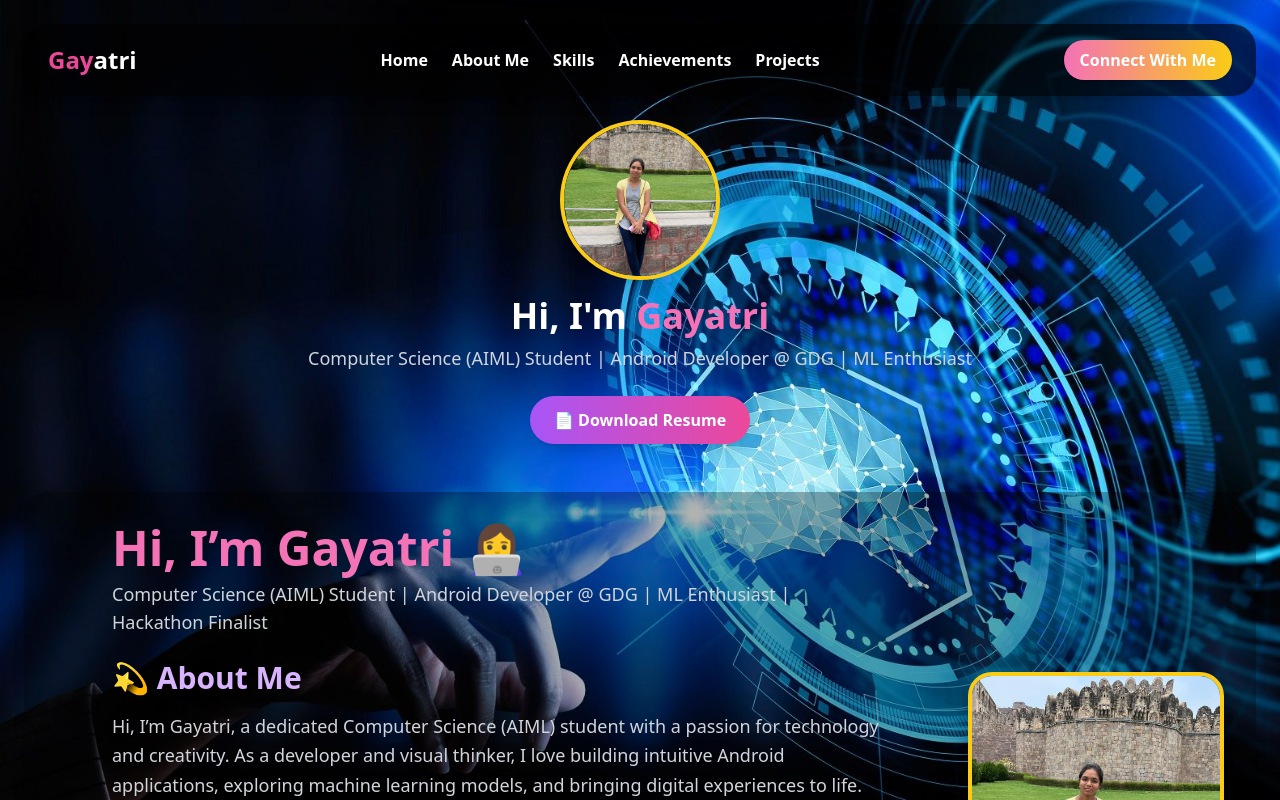
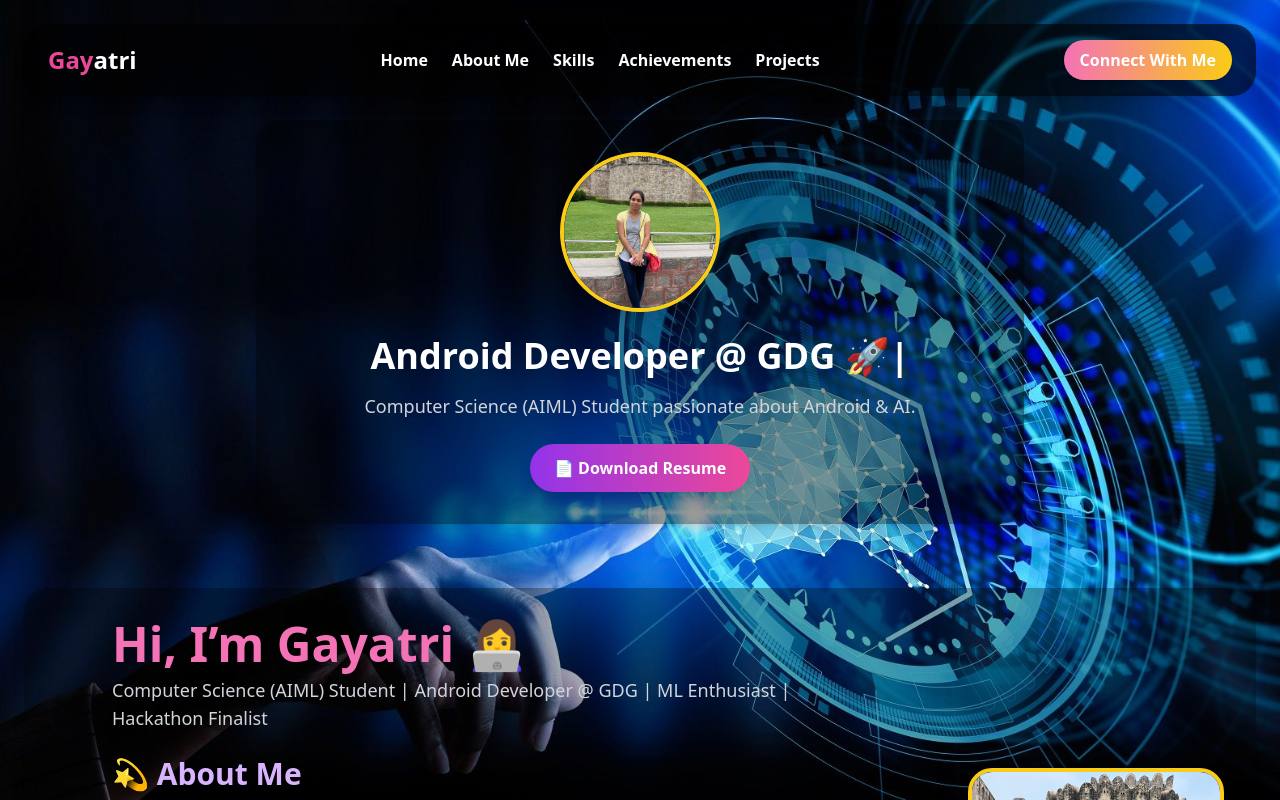
Before and after one commit to gayatrihub/my_port, a React (Create React App) app: page / in a window 1280 px wide. Shown: the top 800 px of the page. Built offline with nearby package versions, Linux system fonts and the light colour scheme.

Commit message:
Update App.js

```diff
--- a/src/App.js
+++ b/src/App.js
@@ -6,6 +6,7 @@ import appImg from "./assets/images/app.jpg";
 import odImg from "./assets/images/Object_detection.jpg";
 import onlinereportImg from "./assets/images/online_report.jpg";
 import websiteImg from "./assets/images/website.jpg";
+import { TypeAnimation } from 'react-type-animation';
 
 import {
   FaPython,
@@ -173,8 +174,8 @@ function App() {
           Connect With Me
         </a>
       </nav>
-    {/* Hero Section */}
-<section className="text-center mb-12">
+    {/* Hero Profile Section */}
+<section className="bg-black bg-opacity-40 rounded-3xl shadow-lg p-8 mb-16 text-center max-w-3xl mx-auto">
   <motion.img
     src="profile.jpg"
     alt="Gayatri"
@@ -183,22 +184,39 @@ function App() {
     animate={{ opacity: 1, scale: 1 }}
     transition={{ duration: 1 }}
   />
-  <h1 className="mt-4 text-4xl font-extrabold text-white">Hi, I'm <span className="text-pink-400">Gayatri</span></h1>
-  <p className="text-gray-300 mt-2 text-lg">
-    Computer Science (AIML) Student | Android Developer @ GDG | ML Enthusiast
+
+  <h1 className="mt-6 text-4xl font-bold text-white">
+    <TypeAnimation
+      sequence={[
+        'Hi, I’m Gayatri 👩‍💻', // text to type
+        2000,                   // wait 2s
+        '',                    // delete everything
+        'Android Developer @ GDG 🚀',
+        2000,
+        '',
+        'AIML Student | SIH Finalist 🎯',
+        2000
+      ]}
+      wrapper="span"
+      speed={50}
+      repeat={Infinity}
+    />
+  </h1>
+
+  <p className="text-gray-300 mt-4 text-lg">
+    Computer Science (AIML) Student passionate about Android & AI.
   </p>
+
   <a
-    href="/Gayatri_Resume.pdf"  // Replace with your actual resume path
+    href="/Gayatri_Resume.pdf"
     target="_blank"
     rel="noopener noreferrer"
-    className="inline-block mt-6 px-6 py-3 bg-gradient-to-r from-purple-500 to-pink-500 text-white font-bold rounded-full shadow-lg hover:opacity-90 transition"
+    className="inline-block mt-6 px-6 py-3 bg-gradient-to-r from-purple-600 to-pink-500 text-white font-bold rounded-full shadow-lg hover:opacity-90 transition"
   >
     📄 Download Resume
   </a>
 </section>
-
-      {/* Header Section */}
-      <section className="p-8 bg-black bg-opacity-30 rounded-3xl shadow-lg text-white mb-16 min-h-[28rem]">
+    <section className="p-8 bg-black bg-opacity-30 rounded-3xl shadow-lg text-white mb-16 min-h-[28rem]">
         <div className="flex flex-col md:flex-row items-center gap-8">
           <div className="flex-1 max-w-3xl mx-auto">
             <h1 className="text-5xl font-extrabold text-pink-400 mb-2">Hi, I’m Gayatri 👩‍💻</h1>
```
